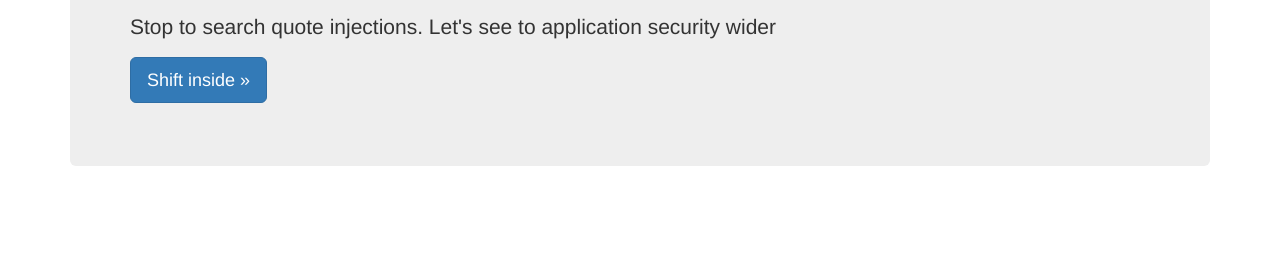
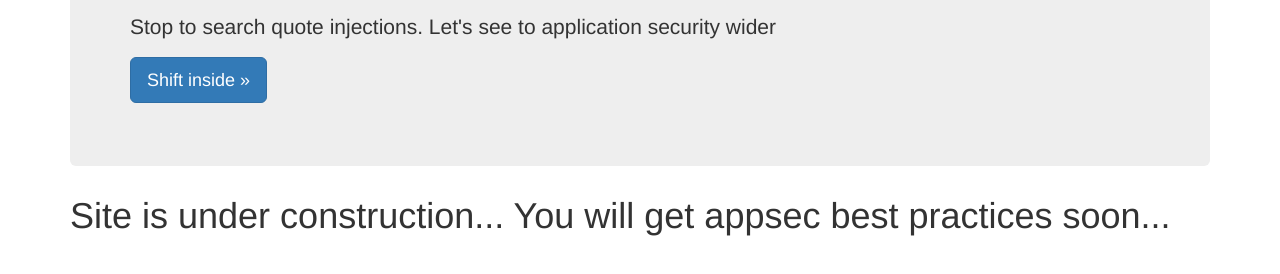
Before and after one commit to progressive-security/appsec.team, a plain HTML site: page src/index.html in a window 1280 px wide. Shown: the part 250-524 px from the top of the page. Drawn offline with nearby package versions, Linux system fonts and the light colour scheme.

Commit message:
Web-site mock
There is no content for now. Just a mock

```diff
--- a/src/index.html
+++ b/src/index.html
@@ -71,6 +71,8 @@
         </p>
     </div>
 
+    <h1>Site is under construction... You will get appsec best practices soon...</h1>
+
 </div> <!-- /container -->
 
 
```
